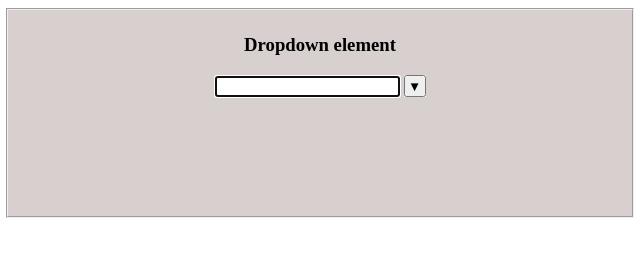
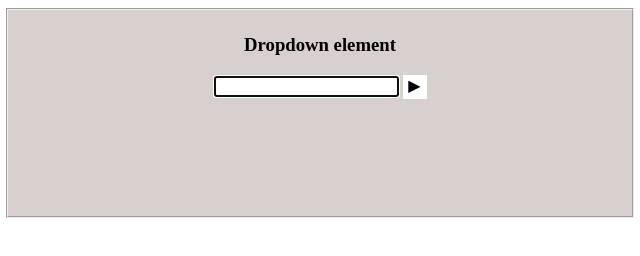
Before and after one commit to yomche/js-dom-task-1, a website: page index.html in a window 1280 px wide. Shown: the full height of the page, 320-960 px from the left. Drawn offline with Linux system fonts and the light colour scheme.

Commit message:
change tag button to div

```diff
--- a/index.html
+++ b/index.html
@@ -18,7 +18,7 @@
           autofocus="true"
         />
         <div class="dropdown">
-          <button id="dropdown-btn" class="dropdown_button dropdown-btn-close dropdown-btn-open"></button>
+          <div id="dropdown-btn" class="dropdown_button dropdown-btn-close"></div>
           <ul class="dropdown-content" id="list">
           </ul>
         </div>
```
